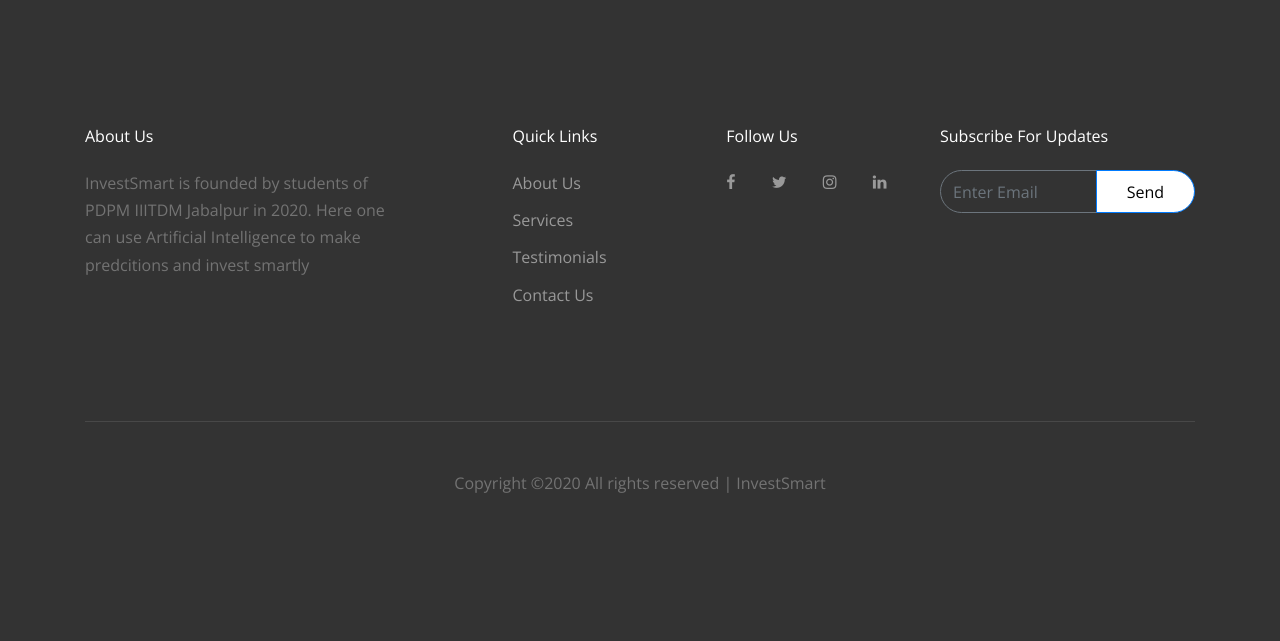
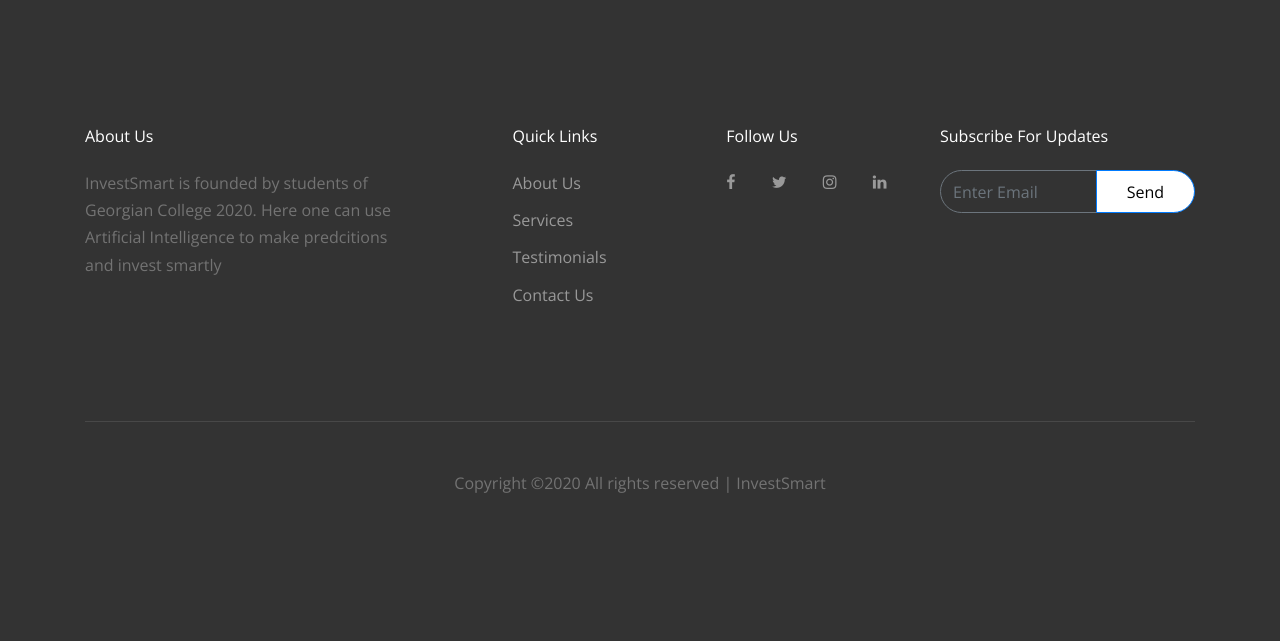
Before and after one commit to Lekshmi2014/STOCK-MARKET-PREDICTOR, a Django app: page / in a window 1280 px wide. Shown: the part 5236-5877 px from the top of the page. Run offline with Django 3.2, Linux system fonts and the light colour scheme; data comes from the database, SQL or seed files in the repository; some libraries are stand-ins or nearby versions; some web fonts are replaced.

Commit message:
Update master.html

```diff
--- a/main/templates/front/master.html
+++ b/main/templates/front/master.html
@@ -199,7 +199,7 @@
             <div class="row">
               <div class="col-md-5">
                 <h2 class="footer-heading mb-4">About Us</h2>
-                <p>InvestSmart is founded by students of PDPM IIITDM Jabalpur in 2020. Here one can use Artificial Intelligence to make predcitions and invest smartly</p>
+                <p>InvestSmart is founded by students of Georgian College 2020. Here one can use Artificial Intelligence to make predcitions and invest smartly</p>
               </div>
               <div class="col-md-3 ml-auto">
                 <h2 class="footer-heading mb-4">Quick Links</h2>
```
